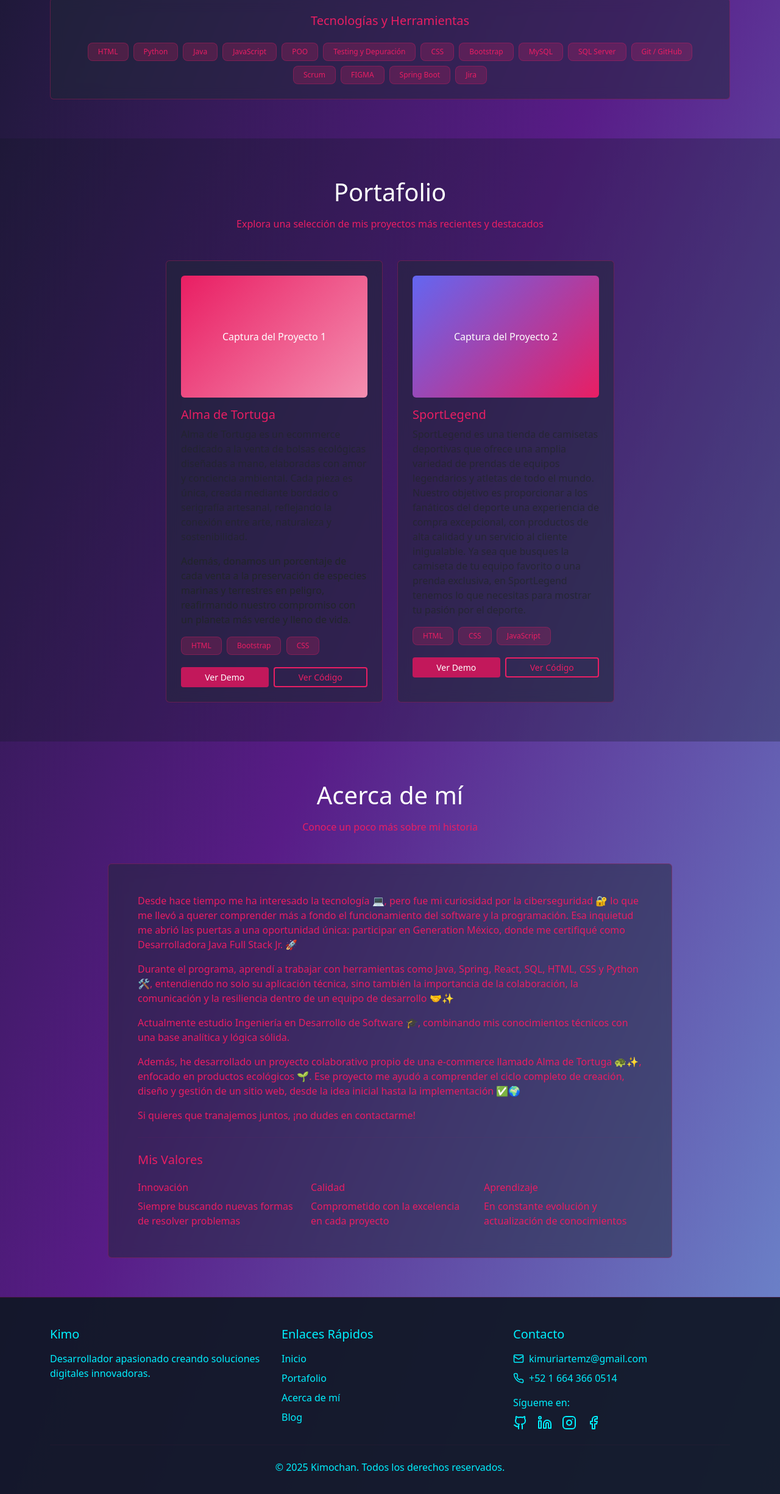
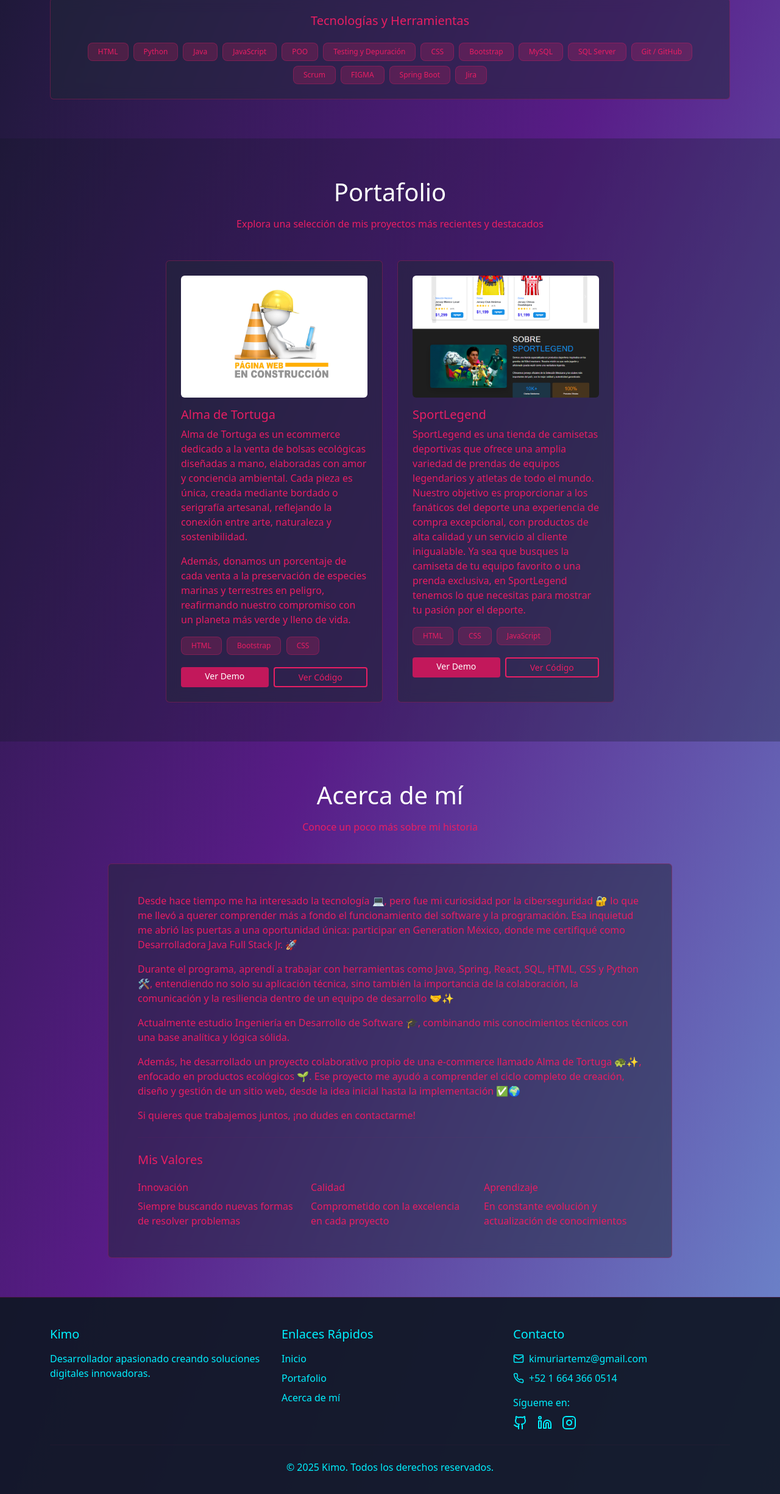
Before and after one commit to kim-um/kim-un.github.io, a plain HTML site: page index.html in a window 1280 px wide. Shown: the part 591-3041 px from the top of the page at 61% size. Drawn offline with nearby package versions, Linux system fonts and the light colour scheme; a script that the page names is missing.

Commit message:
cambio 2

```diff
--- a/index.html
+++ b/index.html
@@ -17,7 +17,7 @@
   <!-- Barra de navegación fija en la parte superior -->
   <nav class="navbar navbar-expand-md navbar-dark navbar-custom fixed-top">
     <div class="container">
-      <!-- Logo/Nombre - AGREGA TU NOMBRE AQUÍ -->
+      <!-- Logo/Nombre -->
       <a class="navbar-brand" href="#inicio">Kimo</a>
 
       <!-- Botón menú móvil -->
@@ -37,7 +37,6 @@
           <li class="nav-item">
             <a class="nav-link" href="#acerca">Acerca de mí</a>
           </li>
-
         </ul>
       </div>
     </div>
@@ -50,15 +49,11 @@
       <div class="row align-items-center justify-content-center">
         <!-- Presentación central -->
         <div class="col-lg-8 text-center">
-          <!-- AGREGA AQUÍ tu saludo/título -->
           <h2 class="text-purple mb-3">Hola, soy</h2>
-          <!-- AGREGA AQUÍ tu nombre completo -->
           <h1 class="display-4 mb-4">Kimberly Deyanira Uriarte Meraz</h1>
-          <!-- AGREGA AQUÍ tu título profesional o especialidad -->
           <p class="lead text-white mb-4">
             Desarrollador Web Java Full Stack | Diseñador UI/UX
           </p>
-          <!-- AGREGA AQUÍ una breve descripción de quién eres -->
           <p class="text-muted mb-5">
             Apasionado por crear experiencias digitales innovadoras y funcionales.
             Con experiencia en desarrollo web y diseño de interfaces centradas en el usuario.
@@ -67,7 +62,7 @@
           <!-- Botones de acción -->
           <div class="d-flex flex-wrap gap-3 justify-content-center">
             <a href="#portafolio" class="btn btn-primary-custom px-4">Ver Proyectos</a>
-            <a href="#" class="btn btn-outline-custom px-4">Descargar CV</a>
+            <a href="assets/cv/CV_Kimberly_Uriarte.pdf" download="CV_Kimberly_Uriarte.pdf" class="btn btn-outline-custom px-4">Descargar CV</a>
           </div>
         </div>
       </div>
@@ -113,54 +108,70 @@
         </p>
       </div>
 
-      <!-- Grid de proyectos - AGREGA AQUÍ tus proyectos -->
+      <!-- Grid de proyectos -->
       <div class="row g-4">
-        <!-- Proyecto 1 - DUPLICA ESTA ESTRUCTURA PARA MÁS PROYECTOS -->
+
+        <!-- =============== PROYECTO 1: ALMA DE TORTUGA =============== -->
         <div class="col-md-6 col-lg-4">
           <div class="card card-custom h-100">
             <div class="card-body p-4">
-              <!-- AGREGA AQUÍ la imagen o captura del proyecto -->
-              <div class="gradient-purple-pink rounded mb-3 d-flex align-items-center justify-content-center" style="height: 200px;">
-                <p class="text-white mb-0">Captura del Proyecto 1</p>
-              </div>
-              <!-- AGREGA AQUÍ el nombre del proyecto -->
+
+              <!-- 🖼️ IMAGEN PROYECTO 1 - Coloca aquí tu imagen -->
+              <!-- Opción 1: Si tienes la imagen en tu carpeta assets/img/ -->
+              <img src="assets/img/En_Constrccion.jpg" alt="Alma de Tortuga" class="img-fluid rounded mb-3 project-image">
+
+              <!-- Opción 2: Si usas URL externa, reemplaza el src -->
+              <!-- <img src="TU_URL_AQUI" alt="Alma de Tortuga" class="img-fluid rounded mb-3 project-image"> -->
+
+              <!-- Opción 3: Si aún no tienes imagen, deja este placeholder temporal -->
+              <!-- <div class="gradient-purple-pink rounded mb-3 d-flex align-items-center justify-content-center" style="height: 200px;">
+                <p class="text-white mb-0">Imagen próximamente</p>
+              </div> -->
+
               <h5 class="card-title text-purple">Alma de Tortuga</h5>
-              <!-- AGREGA AQUÍ una breve descripción -->
-              <p class="card-text text-muted mb-3">
+              <p class="card-text project-description mb-3">
                 Alma de Tortuga es un ecommerce dedicado a la venta de bolsas ecológicas diseñadas a mano,
                 elaboradas con amor y conciencia ambiental. Cada pieza es única, creada mediante bordado o
                 serigrafía artesanal, reflejando la conexión entre arte, naturaleza y sostenibilidad.
               </p>
-              <p>
+              <p class="project-description">
                 Además, donamos un porcentaje de cada venta a la preservación de especies marinas y terrestres
                 en peligro, reafirmando nuestro compromiso con un planeta más verde y lleno de vida.
               </p>
 
-              <!-- AGREGA AQUÍ las tecnologías usadas -->
               <div class="mb-3">
                 <span class="badge badge-custom me-1 mb-1">HTML</span>
                 <span class="badge badge-custom me-1 mb-1">Bootstrap</span>
                 <span class="badge badge-custom me-1 mb-1">CSS</span>
               </div>
 
-              <!-- AGREGA AQUÍ los enlaces al proyecto -->
               <div class="d-flex gap-2">
-                <button class="btn btn-primary-custom btn-sm flex-fill">Ver Demo</button>
-                <button class="btn btn-outline-custom btn-sm flex-fill">Ver Código</button>
+                <a href="#" target="_blank" class="btn btn-primary-custom btn-sm flex-fill">Ver Demo</a>
+                <a href="https://github.com/CH60-Equipo4/ALMA-DE-TORTUGA---Ecommerce" target="_blank" class="btn btn-outline-custom btn-sm flex-fill">Ver Código</a>
               </div>
             </div>
           </div>
         </div>
 
-        <!-- Proyecto 2 - EDITA ESTA TARJETA -->
+        <!-- =============== PROYECTO 2: SPORTLEGEND =============== -->
         <div class="col-md-6 col-lg-4">
           <div class="card card-custom h-100">
             <div class="card-body p-4">
-              <div class="gradient-blue-purple rounded mb-3 d-flex align-items-center justify-content-center" style="height: 200px;">
-                <p class="text-white mb-0">Captura del Proyecto 2</p>
-              </div>
+
+              <!-- 🖼️ IMAGEN PROYECTO 2 - Coloca aquí tu imagen -->
+              <!-- Opción 1: Si tienes la imagen en tu carpeta assets/img/ -->
+              <img src="assets/img/SportLegend.png" alt="SportLegend" class="img-fluid rounded mb-3 project-image">
+
+              <!-- Opción 2: Si usas URL externa, reemplaza el src -->
+              <!-- <img src="TU_URL_AQUI" alt="SportLegend" class="img-fluid rounded mb-3 project-image"> -->
+
+              <!-- Opción 3: Si aún no tienes imagen, deja este placeholder temporal -->
+              <!-- <div class="gradient-blue-purple rounded mb-3 d-flex align-items-center justify-content-center" style="height: 200px;">
+                <p class="text-white mb-0">Imagen próximamente</p>
+              </div> -->
+
               <h5 class="card-title text-purple">SportLegend</h5>
-              <p class="card-text text-muted mb-3">
+              <p class="card-text project-description mb-3">
                 SportLegend es una tienda de camisetas deportivas que ofrece una amplia variedad de prendas de
                 equipos legendarios y atletas de todo el mundo. Nuestro objetivo es proporcionar a los fanáticos
                 del deporte una experiencia de compra excepcional, con productos de alta calidad y un servicio al
@@ -175,17 +186,42 @@
               </div>
 
               <div class="d-flex gap-2">
-                <button class="btn btn-primary-custom btn-sm flex-fill">Ver Demo</button>
-                <button class="btn btn-outline-custom btn-sm flex-fill">Ver Código</button>
+                <a href="https://kim-um.github.io/sportlegend/" target="_blank" class="btn btn-primary-custom btn-sm flex-fill">Ver Demo</a>
+                <a href="https://github.com/kim-um/SportLegend" target="_blank" class="btn btn-outline-custom btn-sm flex-fill">Ver Código</a>
               </div>
             </div>
           </div>
         </div>
 
+        <!-- =============== PROYECTO 3 (OPCIONAL) =============== -->
+        <!-- Descomenta esta sección si quieres agregar un tercer proyecto -->
+        <!--
+        <div class="col-md-6 col-lg-4">
+          <div class="card card-custom h-100">
+            <div class="card-body p-4">
 
+              🖼️ IMAGEN PROYECTO 3 - Coloca aquí tu imagen
+              <img src="assets/img/proyecto3.jpg" alt="Nombre Proyecto 3" class="img-fluid rounded mb-3 project-image">
 
+              <h5 class="card-title text-purple">Nombre del Proyecto 3</h5>
+              <p class="card-text project-description mb-3">
+                Descripción de tu tercer proyecto aquí...
+              </p>
 
-        <!-- AGREGA MÁS PROYECTOS AQUÍ copiando la estructura de las tarjetas anteriores -->
+              <div class="mb-3">
+                <span class="badge badge-custom me-1 mb-1">Tecnología 1</span>
+                <span class="badge badge-custom me-1 mb-1">Tecnología 2</span>
+              </div>
+
+              <div class="d-flex gap-2">
+                <a href="#" target="_blank" class="btn btn-primary-custom btn-sm flex-fill">Ver Demo</a>
+                <a href="#" target="_blank" class="btn btn-outline-custom btn-sm flex-fill">Ver Código</a>
+              </div>
+            </div>
+          </div>
+        </div>
+        -->
+
       </div>
     </div>
   </section>
@@ -203,7 +239,6 @@
         <div class="col-lg-10">
           <div class="card card-custom">
             <div class="card-body p-4 p-md-5">
-              <!-- AGREGA AQUÍ tu historia personal - Puedes dividirla en varios párrafos -->
               <div class="text-muted mb-4">
                 <p>
                   Desde hace tiempo me ha interesado la tecnología 💻, pero fue mi curiosidad por la
@@ -228,13 +263,12 @@
                 </p>
 
                 <p class="mb-0">
-                  Si quieres que tranajemos juntos, ¡no dudes en contactarme!
+                  Si quieres que trabajemos juntos, ¡no dudes en contactarme!
                 </p>
               </div>
 
               <hr class="separator-custom my-4">
 
-              <!-- Valores o principios - AGREGA AQUÍ tus valores -->
               <div>
                 <h3 class="h5 text-purple mb-4">Mis Valores</h3>
                 <div class="row g-4">
@@ -265,10 +299,7 @@
     </div>
   </section>
 
-
-
   <!-- ==================== FOOTER ==================== -->
-  <!-- Pie de página con información de contacto -->
   <footer class="footer-custom text-white py-5">
     <div class="container">
       <div class="row g-4 mb-4">
@@ -276,7 +307,6 @@
         <div class="col-md-4">
           <h3 class="h5 text-purple mb-3">Kimo</h3>
           <p class="text-muted">
-            <!-- AGREGA AQUÍ un resumen breve -->
             Desarrollador apasionado creando soluciones digitales innovadoras.
           </p>
         </div>
@@ -288,7 +318,6 @@
             <a href="#inicio" class="text-muted text-decoration-none hover-purple">Inicio</a>
             <a href="#portafolio" class="text-muted text-decoration-none hover-purple">Portafolio</a>
             <a href="#acerca" class="text-muted text-decoration-none hover-purple">Acerca de mí</a>
-            <a href="#blog" class="text-muted text-decoration-none hover-purple">Blog</a>
           </div>
         </div>
 
@@ -296,37 +325,34 @@
         <div class="col-md-4">
           <h3 class="h5 text-purple mb-3">Contacto</h3>
 
-          <!-- Email - AGREGA AQUÍ tu email -->
           <div class="d-flex align-items-center mb-2">
             <svg xmlns="http://www.w3.org/2000/svg" width="18" height="18" viewBox="0 0 24 24" fill="none" stroke="currentColor" stroke-width="2" stroke-linecap="round" stroke-linejoin="round" class="text-purple me-2">
               <rect width="20" height="16" x="2" y="4" rx="2"/>
               <path d="m22 7-8.97 5.7a1.94 1.94 0 0 1-2.06 0L2 7"/>
             </svg>
-            <a href="mailto:tuemail@ejemplo.com" class="text-muted text-decoration-none hover-purple">
+            <a href="mailto:kimuriartemz@gmail.com" class="text-muted text-decoration-none hover-purple">
               kimuriartemz@gmail.com
             </a>
           </div>
 
-          <!-- Teléfono - AGREGA AQUÍ tu teléfono -->
           <div class="d-flex align-items-center mb-3">
             <svg xmlns="http://www.w3.org/2000/svg" width="18" height="18" viewBox="0 0 24 24" fill="none" stroke="currentColor" stroke-width="2" stroke-linecap="round" stroke-linejoin="round" class="text-purple me-2">
               <path d="M22 16.92v3a2 2 0 0 1-2.18 2 19.79 19.79 0 0 1-8.63-3.07 19.5 19.5 0 0 1-6-6 19.79 19.79 0 0 1-3.07-8.67A2 2 0 0 1 4.11 2h3a2 2 0 0 1 2 1.72 12.84 12.84 0 0 0 .7 2.81 2 2 0 0 1-.45 2.11L8.09 9.91a16 16 0 0 0 6 6l1.27-1.27a2 2 0 0 1 2.11-.45 12.84 12.84 0 0 0 2.81.7A2 2 0 0 1 22 16.92z"/>
             </svg>
-            <a href="tel:+1234567890" class="text-muted text-decoration-none hover-purple">
+            <a href="tel:+526643660514" class="text-muted text-decoration-none hover-purple">
               +52 1 664 366 0514
             </a>
           </div>
 
           <p class="text-muted mb-2">Sígueme en:</p>
           <div class="d-flex gap-3">
-            <!-- AGREGA AQUÍ tus enlaces de redes sociales -->
             <a href="https://github.com/kim-um" target="_blank" class="social-icon" title="GitHub">
               <svg xmlns="http://www.w3.org/2000/svg" width="24" height="24" viewBox="0 0 24 24" fill="none" stroke="currentColor" stroke-width="2" stroke-linecap="round" stroke-linejoin="round">
                 <path d="M15 22v-4a4.8 4.8 0 0 0-1-3.5c3 0 6-2 6-5.5.08-1.25-.27-2.48-1-3.5.28-1.15.28-2.35 0-3.5 0 0-1 0-3 1.5-2.64-.5-5.36-.5-8 0C6 2 5 2 5 2c-.3 1.15-.3 2.35 0 3.5A5.403 5.403 0 0 0 4 9c0 3.5 3 5.5 6 5.5-.39.49-.68 1.05-.85 1.65-.17.6-.22 1.23-.15 1.85v4"/>
                 <path d="M9 18c-4.51 2-5-2-7-2"/>
               </svg>
             </a>
-            <a href="www.linkedin.com/in/kimberly-deyanira-uriarte-meraz-1031a937b" target="_blank" class="social-icon" title="LinkedIn">
+            <a href="https://www.linkedin.com/in/kimberly-deyanira-uriarte-meraz-1031a937b" target="_blank" class="social-icon" title="LinkedIn">
               <svg xmlns="http://www.w3.org/2000/svg" width="24" height="24" viewBox="0 0 24 24" fill="none" stroke="currentColor" stroke-width="2" stroke-linecap="round" stroke-linejoin="round">
                 <path d="M16 8a6 6 0 0 1 6 6v7h-4v-7a2 2 0 0 0-2-2 2 2 0 0 0-2 2v7h-4v-7a6 6 0 0 1 6-6z"/>
                 <rect width="4" height="12" x="2" y="9"/>
@@ -340,20 +366,14 @@
                 <line x1="17.5" x2="17.51" y1="6.5" y2="6.5"/>
               </svg>
             </a>
-            <a href="https://facebook.com/tuusuario" target="_blank" class="social-icon" title="Facebook">
-              <svg xmlns="http://www.w3.org/2000/svg" width="24" height="24" viewBox="0 0 24 24" fill="none" stroke="currentColor" stroke-width="2" stroke-linecap="round" stroke-linejoin="round">
-                <path d="M18 2h-3a5 5 0 0 0-5 5v3H7v4h3v8h4v-8h3l1-4h-4V7a1 1 0 0 1 1-1h3z"/>
-              </svg>
-            </a>
           </div>
         </div>
       </div>
 
       <hr class="separator-custom my-4">
 
-      <!-- Copyright -->
       <div class="text-center text-muted">
-        <p class="mb-0">© 2025 Kimochan. Todos los derechos reservados.</p>
+        <p class="mb-0">© 2025 Kimo. Todos los derechos reservados.</p>
       </div>
     </div>
   </footer>
--- a/styles.css
+++ b/styles.css
@@ -204,3 +204,22 @@ h2 {
 .section-alt {
   background: rgba(17, 24, 39, 0.3);
 }
+
+/* Agregar al final de tu archivo styles.css */
+
+/* ==================== PROYECTOS - DESCRIPCIONES ROSA MEXICANO ==================== */
+.project-description {
+  color: var(--color-pink-mexican) !important;
+}
+
+/* Estilos para las imágenes de proyectos */
+.project-image {
+  width: 100%;
+  height: 200px;
+  object-fit: cover;
+  transition: transform 0.3s ease;
+}
+
+.card-custom:hover .project-image {
+  transform: scale(1.05);
+}
```
Also changed, not shown: assets/img/En_Constrccion.jpg (added), assets/img/SportLegend.png (added), 1 other file.
